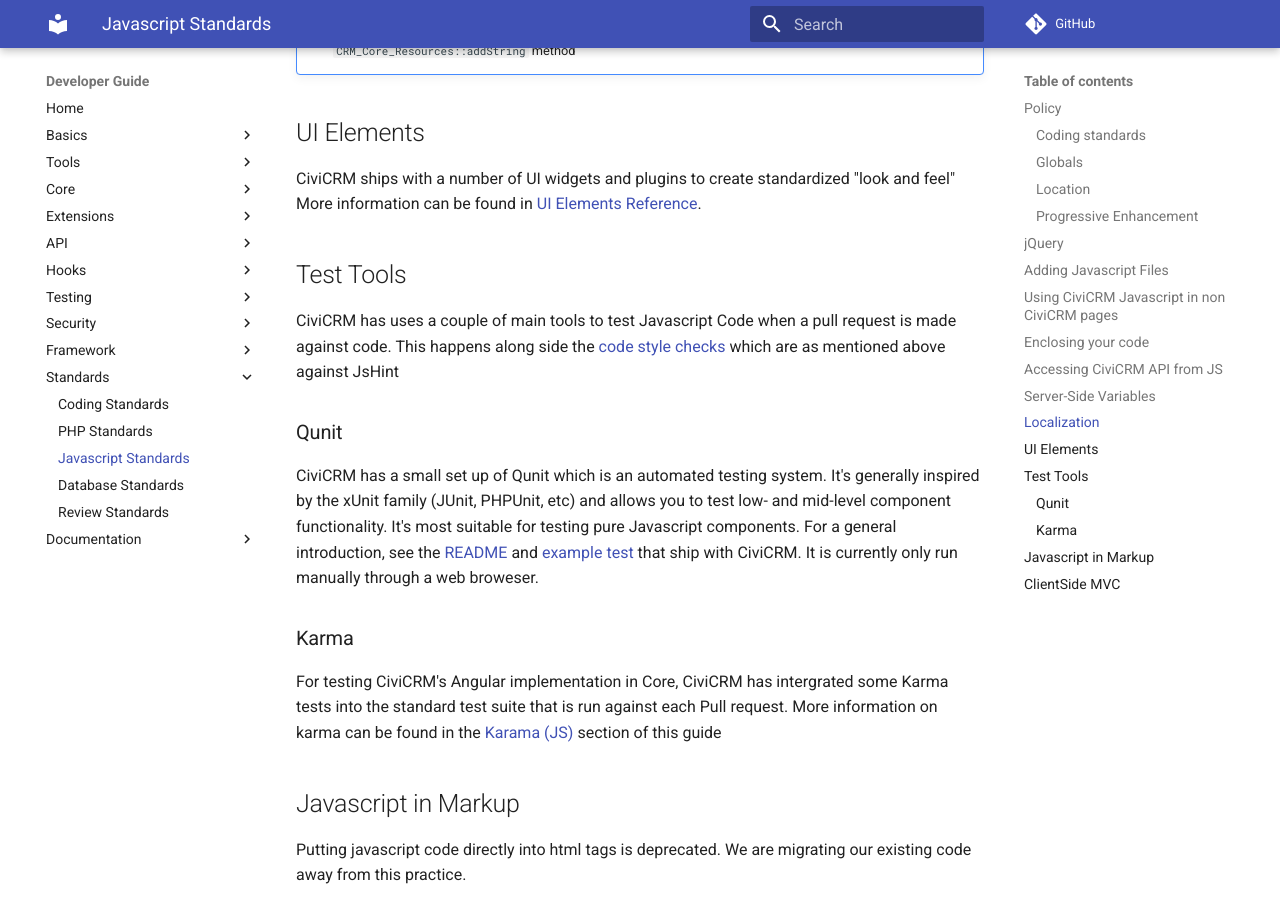
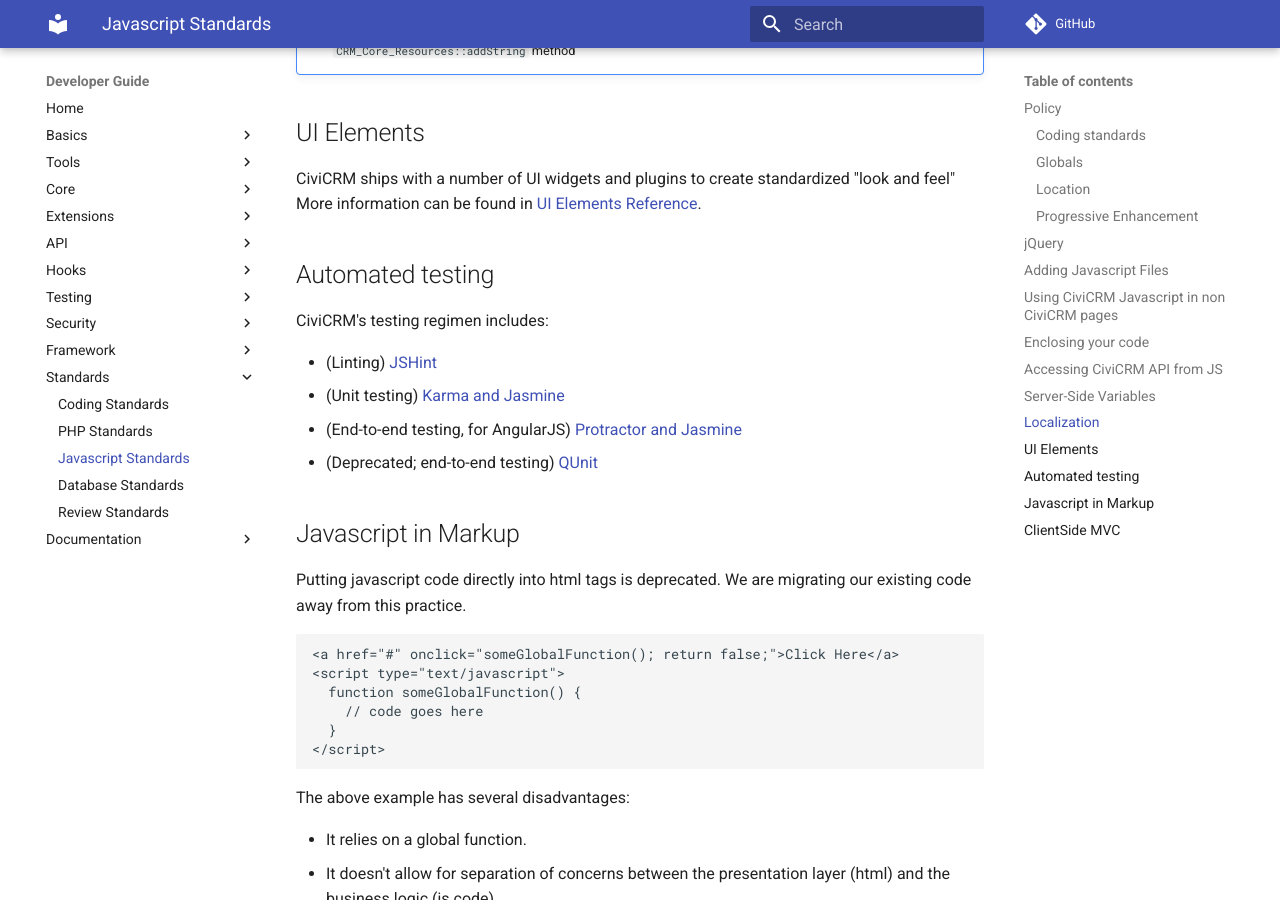
Before and after one commit to civicrm/civicrm-dev-docs, an MkDocs documentation site: the page built from docs/standards/javascript.md, in a window 1280 px wide and 900 px high, scrolled down 4690 px. Built offline with MkDocs 1.6.1 and Material for MkDocs 9.7.7, drawn with Linux system fonts in a browser that asks for light colours; comment, search, counter and statistics services are not loaded; old or Windows-style settings are respelled for this version of MkDocs.

Commit message:
standards/javascript.md - Don't duplicate information about testing

```diff
--- a/docs/standards/javascript.md
+++ b/docs/standards/javascript.md
@@ -155,17 +155,14 @@
 
 CiviCRM ships with a number of UI widgets and plugins to create standardized "look and feel" More information can be found in [UI Elements Reference](/framework/ui.md).
 
-## Test Tools
+## Automated testing
 
-CiviCRM has uses a couple of main tools to test Javascript Code when a pull request is made against code. This happens along side the [code style checks](/standards/javascript.md#coding-standards) which are as mentioned above against JsHint
+CiviCRM's testing regimen includes:
 
-### Qunit
-
-CiviCRM has a small set up of Qunit which is an automated testing system. It's generally inspired by the xUnit family (JUnit, PHPUnit, etc) and allows you to test low- and mid-level component functionality. It's most suitable for testing pure Javascript components. For a general introduction, see the [README](https://github.com/civicrm/civicrm-core/blob/master/tests/qunit/README.txt) and [example test](https://github.com/civicrm/civicrm-core/tree/master/tests/qunit/example) that ship with CiviCRM. It is currently only run manually through a web broweser.
-
-### Karma
-
-For testing CiviCRM's Angular implementation in Core, CiviCRM has intergrated some Karma tests into the standard test suite that is run against each Pull request. More information on karma can be found in the [Karama (JS)](/testing/karma.md) section of this guide
+ * (Linting) [JSHint](/standards/javascript.md#coding-standards)
+ * (Unit testing) [Karma and Jasmine](/testing/karma.md)
+ * (End-to-end testing, for AngularJS) [Protractor and Jasmine](/testing/protractor.md)
+ * (Deprecated; end-to-end testing) [QUnit](/testing/qunit.md)
 
 ## Javascript in Markup
 
```
